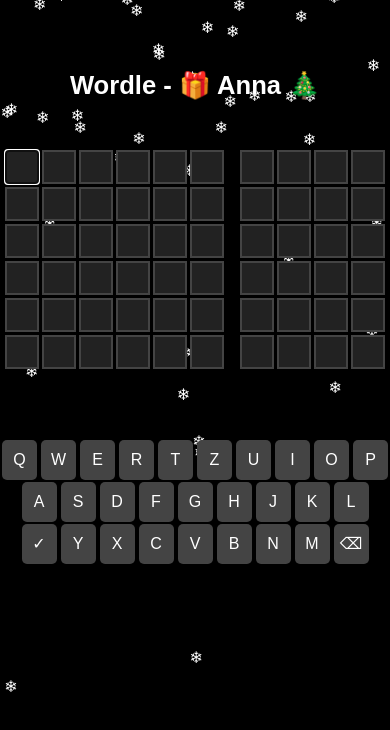
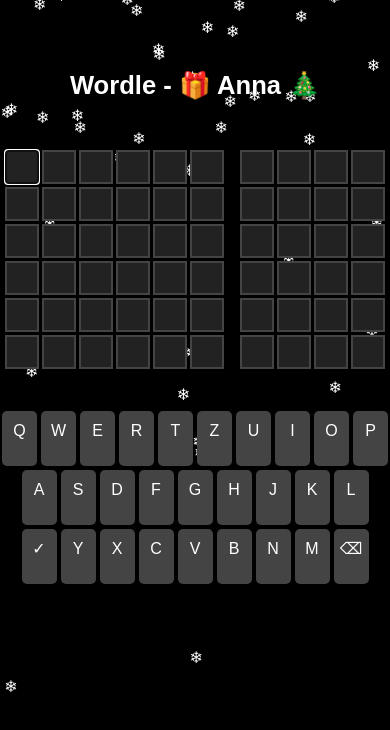
Before and after one commit to heithi/Anna, a plain HTML site: page index.html in a window 390 px wide. Drawn offline with Linux system fonts and the light colour scheme.

Commit message:
Add files via upload

```diff
--- a/style.css
+++ b/style.css
@@ -23,7 +23,7 @@ h1 {
   display: grid;
   grid-template-columns: repeat(6, 1fr) 20px repeat(4, 1fr); /* Flexibles Layout */
   grid-gap: 5px;
-  margin-bottom: 20px;
+  margin-bottom: 10px;
 }
 
 .cell {
@@ -94,7 +94,7 @@ h1 {
   .grid {
     grid-template-columns: repeat(6, 1fr) 10px repeat(4, 1fr); /* Kleinere Lücke */
     grid-gap: 3px; /* Weniger Abstand zwischen den Zellen */
-    margin-bottom: 50px;
+    margin-bottom: 20px;
   }
 
   .cell {
@@ -119,9 +119,9 @@ h1 {
 
   .key {
     width: 35px; /* Etwas größere Tasten für bessere Bedienung */
-    height: 40px;
+    height: 55px;
     font-size: 1rem; /* Schriftgröße anpassen */
-    margin: 1px; /* Kein zusätzlicher Abstand zwischen den Tasten */
+    margin: 2px 1px; /* Kein zusätzlicher Abstand zwischen den Tasten */
   }
 }
 
```
